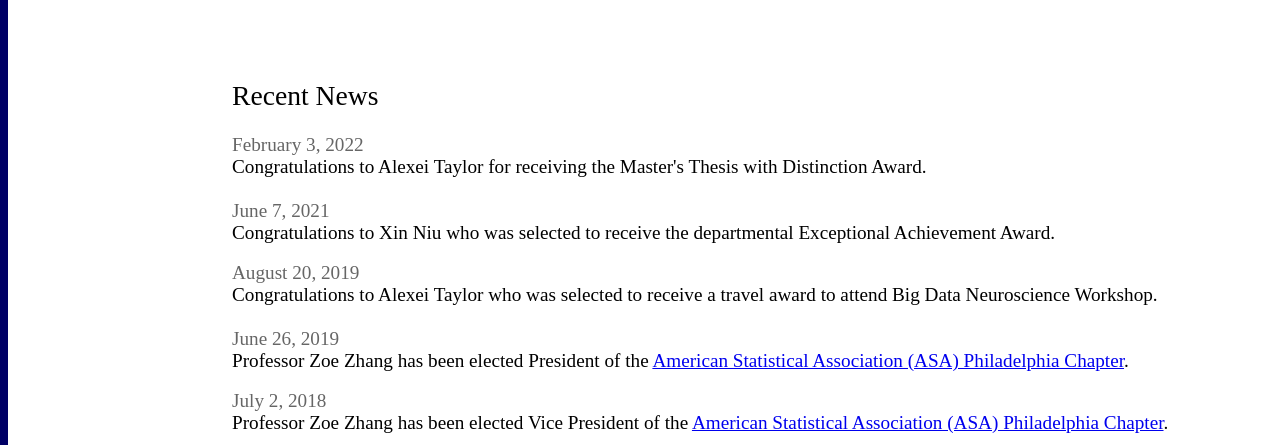
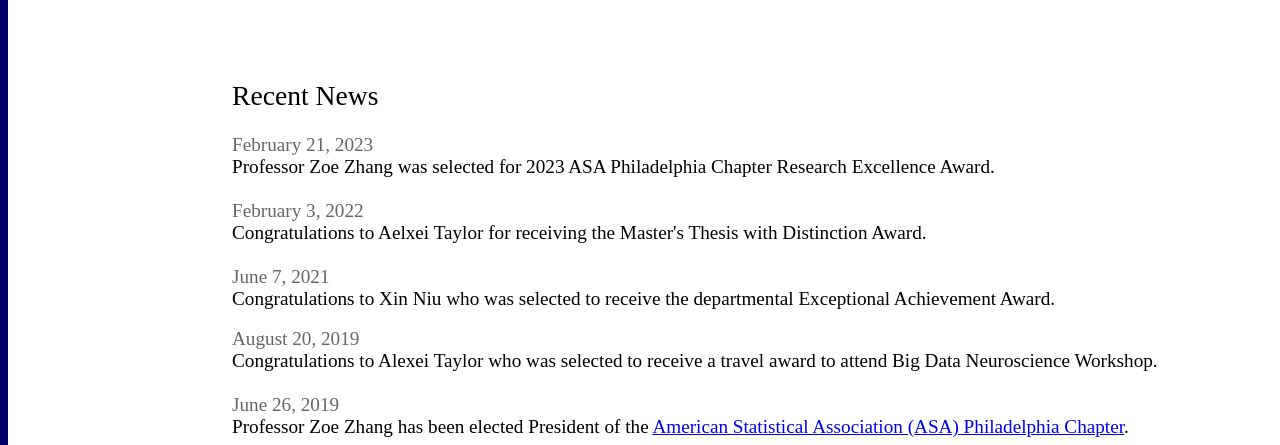
Before and after one commit to FengqingZoeZhang/News, a plain HTML site: page index.html in a window 1280 px wide. Shown: the part 305-750 px from the top of the page. Drawn offline with Linux system fonts and the light colour scheme.

Commit message:
update
update

```diff
--- a/index.html
+++ b/index.html
@@ -46,6 +46,7 @@
 
 
 
+
             <img alt="drexel-logo" src="drexel-logo.png" width="135"
               height="135"><br>
           </td>
@@ -66,7 +67,9 @@
 
 
 
+
                             <big><font size="+3" face="Arial Hebrew"><big>Quantitative
+
 
 
 
@@ -139,6 +142,7 @@
 
 
 
+
               &nbsp; &nbsp; &nbsp; &nbsp; &nbsp; &nbsp; &nbsp; &nbsp;
               &nbsp; &nbsp; &nbsp; &nbsp;&nbsp; &nbsp;&nbsp; <br>
               &nbsp; &nbsp; &nbsp; &nbsp; &nbsp; &nbsp; &nbsp; &nbsp;
@@ -161,7 +165,9 @@
 
 
 
+
                 &nbsp; <a href="index.html" moz-do-not-send="true">News</a>&nbsp;
+
 
 
 
@@ -219,15 +225,22 @@
 
 
 
+
                               News</big></big></big><big><big><font
                               color="#666666"><small><br>
                                 <br>
+                                February 21, 2023<br>
+                                <font color="#000000">Professor Zoe
+                                  Zhang was selected for 2023 ASA
+                                  Philadelphia Chapter Research
+                                  Excellence Award.</font></small></font></big></big><br>
+                        <big><big><font color="#666666"><small><br>
                                 February 3, 2022<br>
-                                <font color="#000000">Congratulations to
-                                  Alexei Taylor for receiving the
-                                  Master's Thesis with Distinction
-                                  Award.</font><br>
-                                <br>
+                              </small></font> <small>Congratulations to
+                              Aelxei Taylor for receiving the Master's
+                              Thesis with Distinction Award.<br>
+                            </small></big></big><big><big><font
+                              color="#666666"><small><br>
                                 June 7, 2021<br>
                               </small></font> <small>Congratulations to
                               Xin Niu who was selected to receive the
@@ -252,6 +265,7 @@
 
 
 
+
                                 Statistical Association (ASA)
                                 Philadelphia Chapter</a>.<br>
                             </small></big></big><br>
@@ -260,6 +274,7 @@
                             <small>Professor Zoe Zhang has been elected
                               Vice President of the <a
                                 href="https://community.amstat.org/philadelphia/home">American
+
 
 
 
@@ -322,6 +337,7 @@ href="http://drexel.edu/facultyaffairs/development/career-development/">Career
 
 
 
+
                                 Development Award</a> Drexel University.<br>
                             </small></big></big><br>
                         <big><big><font color="#666666"><small>April 18,
@@ -348,6 +364,7 @@ href="http://drexel.edu/facultyaffairs/development/career-development/">Career
 
 
 
+
                                 Institute in Statistics for Big Data</a>.<br>
                               <br>
                             </small></big></big><big><big><small><big><font
@@ -356,6 +373,7 @@ href="http://drexel.edu/facultyaffairs/development/career-development/">Career
                               Tinashe Tapera, BS/MS student mentored by
                               Zoe Zhang received a $900 travel award
                               from the <a href="https://www.samsi.info">Statistical
+
 
 
 
```
